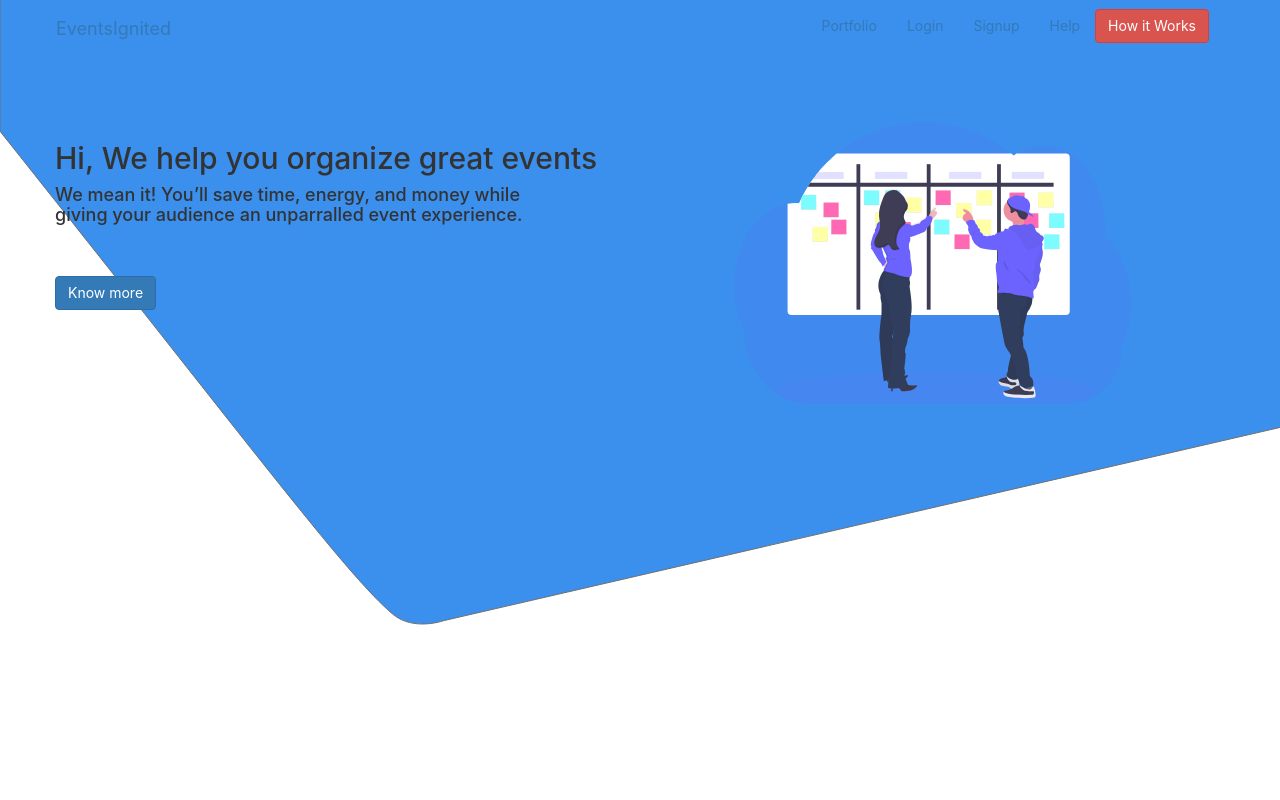
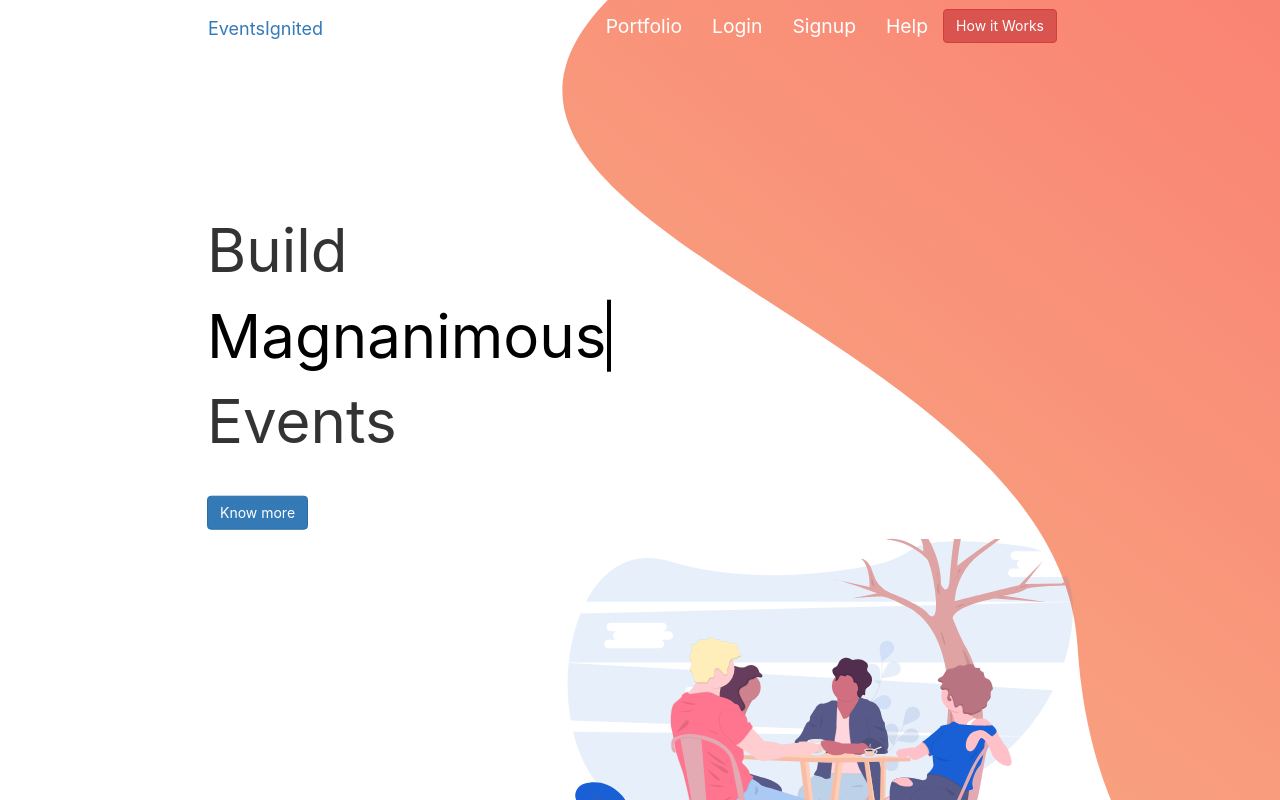
Before and after one commit to divyansh7924/EventsIgnited, a React (Create React App) app: page / in a window 1280 px wide. Shown: the top 800 px of the page. Built offline with nearby package versions, Linux system fonts and the light colour scheme.

Commit message:
added style in first div

```diff
--- a/public/index.html
+++ b/public/index.html
@@ -14,6 +14,64 @@
       user's mobile device or desktop. See https://developers.google.com/web/fundamentals/web-app-manifest/
     -->
     <link rel="manifest" href="%PUBLIC_URL%/manifest.json" />
+    <script type="text/javascript">
+      var TxtType = function(el, toRotate, period) {
+        this.toRotate = toRotate;
+        this.el = el;
+        this.loopNum = 0;
+        this.period = parseInt(period, 10) || 2000;
+        this.txt = '';
+        this.tick();
+        this.isDeleting = false;
+    };
+
+    TxtType.prototype.tick = function() {
+        var i = this.loopNum % this.toRotate.length;
+        var fullTxt = this.toRotate[i];
+
+        if (this.isDeleting) {
+        this.txt = fullTxt.substring(0, this.txt.length - 1);
+        } else {
+        this.txt = fullTxt.substring(0, this.txt.length + 1);
+        }
+
+        this.el.innerHTML = '<span class="wrap">'+this.txt+'</span>';
+
+        var that = this;
+        var delta = 200 - Math.random() * 100;
+
+        if (this.isDeleting) { delta /= 2; }
+
+        if (!this.isDeleting && this.txt === fullTxt) {
+        delta = this.period;
+        this.isDeleting = true;
+        } else if (this.isDeleting && this.txt === '') {
+        this.isDeleting = false;
+        this.loopNum++;
+        delta = 500;
+        }
+
+        setTimeout(function() {
+        that.tick();
+        }, delta);
+    };
+
+    window.onload = function() {
+        var elements = document.getElementsByClassName('typewrite');
+        for (var i=0; i<elements.length; i++) {
+            var toRotate = elements[i].getAttribute('data-type');
+            var period = elements[i].getAttribute('data-period');
+            if (toRotate) {
+              new TxtType(elements[i], JSON.parse(toRotate), period);
+            }
+        }
+        // INJECT CSS
+        var css = document.createElement("style");
+        css.type = "text/css";
+        css.innerHTML = ".typewrite > .wrap { border-right: 0.08em solid #000;color : black;}";
+        document.body.appendChild(css);
+    };
+    </script>
     <!--
       Notice the use of %PUBLIC_URL% in the tags above.
       It will be replaced with the URL of the `public` folder during the build.
--- a/src/App.css
+++ b/src/App.css
@@ -3,8 +3,7 @@
 }
 
 .container{
-  max-width: 1140px;
-  min-width: 1200px;
+  width: 70%;
 }
 
 .App-logo {
@@ -36,6 +35,12 @@
   float: right;
 }
 
+.nav a{
+  color: white;
+  font-size:1.38em;
+  background-color:none;
+}
+
 .App-link {
   color: #61dafb;
 }
@@ -53,7 +58,25 @@
 .content-main{
   width:50%;
   float: left;
+  font-size: 60px;
+    -webkit-transform: translate(0%, 25%);
+    -moz-transform: translate(0%, 25%);
+    -ms-transform: translate(0%, 25%);
+    -o-transform: translate(0%, 25%);
+    transform: translate(0%, 25%);
 }
+
+.content-main p{
+  padding: 0;
+  margin: 0;
+}
+
+.content-main a{
+    font-size: 60px;
+    margin: 0;
+    padding: 0;
+}
+
 
 .row {
   display: flex;
@@ -184,16 +207,23 @@ float: right;
 
 .illustration{
   display: block;
-  text-indent: -9999px;
-  width: 50%;
-  height: 282px;
-  background-size: 500px 282px;
   background-repeat: no-repeat;
   float: right;
+
+    top: 50%;
+    left: 50%;
+    width: 512px;
+    height: 512px;
+    -webkit-transform: translate(0%, 0%);
+    -moz-transform: translate(0%, 0%);
+    -ms-transform: translate(0%, 0%);
+    -o-transform: translate(0%, 0%);
+    transform: translate(0%, 0%);
 }
 
 .bg-landing{
-  background: url("./assets/images/bg_landing.svg");
+  background: url("./assets/images/bg.svg");
+
 }
 
 
--- a/src/index.js
+++ b/src/index.js
@@ -9,13 +9,15 @@ import holiday from './assets/images/sunbed.png'
 import aboutuspica from './assets/images/aboutuspic1.jpg'
 import aboutuspicb from './assets/images/aboutuspic2.jpg'
 import aboutuspicc from './assets/images/aboutuspic3.jpg'
-import landing from './assets/images/a.svg'
+import landing from './assets/images/hangout.svg'
 
 
 let message = {
     title: "EventsIgnited",
     minutes: 9
 }
+
+
 
 class Message extends React.Component{
     render(){
@@ -39,13 +41,14 @@ class Message extends React.Component{
                         </div>
                     </nav>
                     <div className="App-landing-content container">
-                        <h2 className="content-main">
-                            Hi, We help you organize great events<br/><h4>
-                            We mean it! You’ll save time, energy, and money while<br/> giving your audience an unparralled event experience.
-                            </h4>
-                            <br/>
+                        <div className="content-main">
+                            <p>Build</p>
+                            <a href="" class="typewrite" data-period="2000" data-type='[ "Sexy","Magnanimous", "Corporate", "Economical", "Huge","Eco Friendly","Eye Catchy"]'>
+                                <span class="wrap"></span>
+                            </a> <br/>
+                            <p>Events</p>
                             <button class="btn btn-primary navbar-btn">Know more</button>
-                        </h2>
+                        </div>
                         <img src={landing} className="illustration"/>
                     </div>
                 </div>
```
Also changed, not shown: src/typewriter.js (added, +56 -0 lines), src/assets/images/bg.svg (added), src/assets/images/hangout.svg (added).
